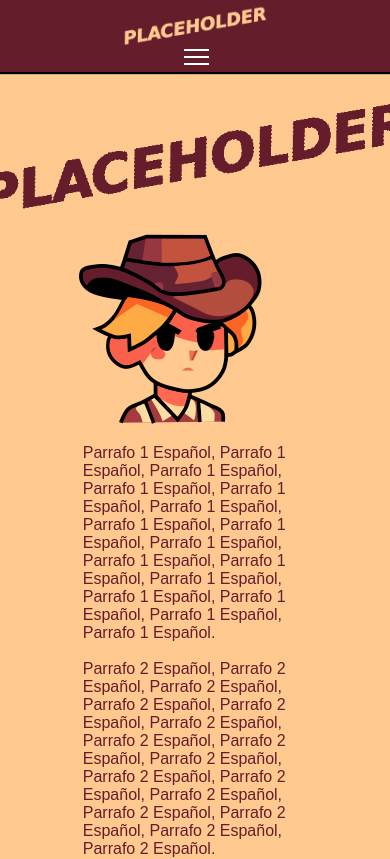
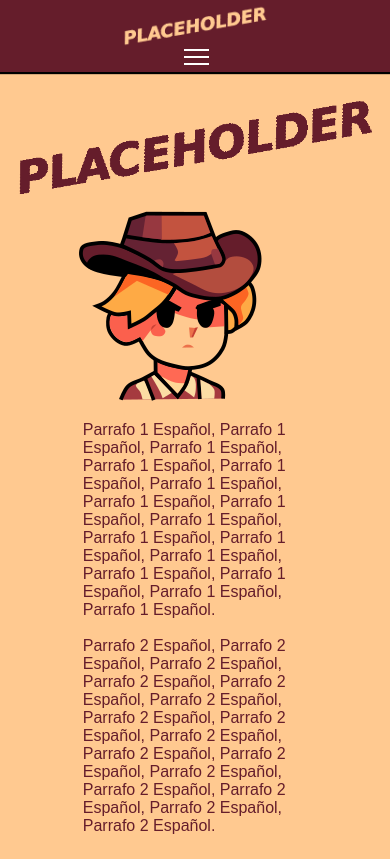
Before and after one commit to DamasoGB/duelite-page, a React (Vite) app: page / in a window 390 px wide. Shown: the top 859 px of the page. Built offline with nearby package versions, Linux system fonts and the light colour scheme.

Commit message:
fixed title overlaped on mobile

```diff
--- a/src/App.css
+++ b/src/App.css
@@ -3,6 +3,7 @@
     justify-content: center;
 }
 .gameLogo{
+    max-width: 100%;
     width: 28.125rem;
 }
 
@@ -13,6 +14,7 @@
     margin-bottom: 3rem;
 }
 .gameIcon{
+    max-width: 100%;
     margin-right: 3rem;
     height: 30%;
 }
```
